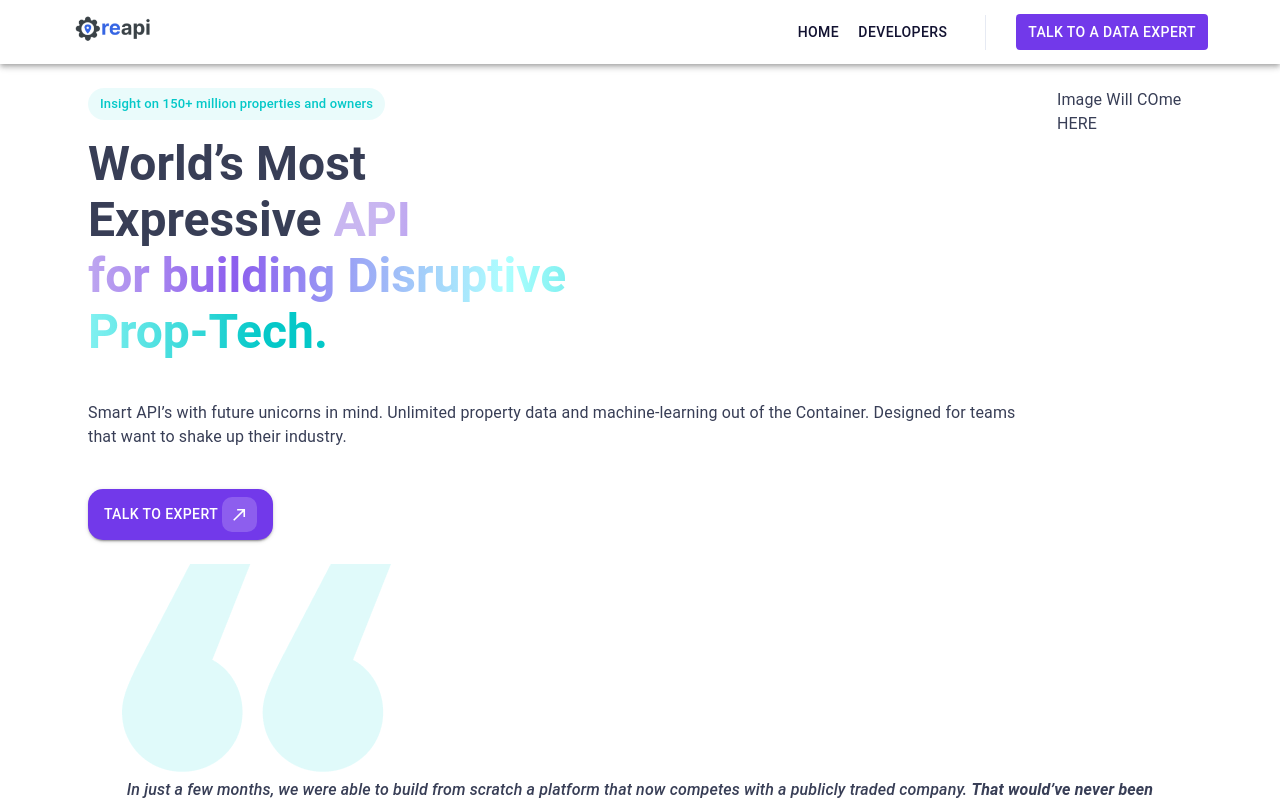
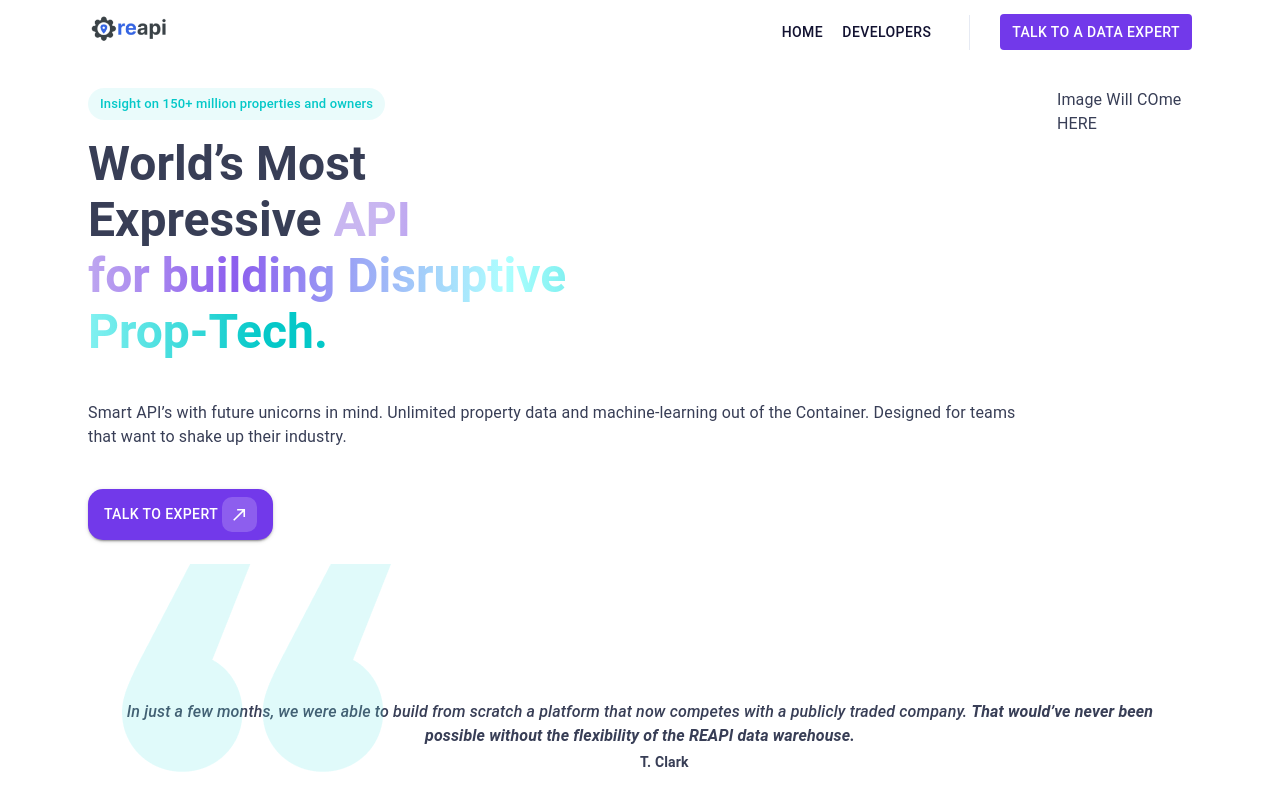
Before and after one commit to Manish-Mittal01/dummy_UI_design, a React (Create React App) app: page / in a window 1280 px wide. Shown: the top 800 px of the page. Built offline with nearby package versions, Linux system fonts and the light colour scheme; the HTML template or start-up script is replaced by a standard one.

Commit message:
custom css changes: header and section below hero section

```diff
--- a/src/comps/header/index.js
+++ b/src/comps/header/index.js
@@ -16,6 +16,7 @@ import Button from "@mui/material/Button";
 
 import { BrandLogo } from "../../assets";
 import { THEME_COLORS } from "../../lib/colors";
+import { Container } from "@mui/material";
 
 const drawerWidth = 240;
 const navItems = ["Home", "Developers"];
@@ -50,9 +51,9 @@ function Header(props) {
     window !== undefined ? () => window().document.body : undefined;
 
   return (
-    <Box sx={{ display: "flex" }}>
+    <Container sx={{ display: "flex" }}>
       <CssBaseline />
-      <AppBar component="nav" color="transparent" position="static" sx={{px:{xs:"none",sm:"3rem"},mb:3}} >
+      <AppBar component="nav" color="transparent" position="static" sx={{ px: { xs: "none", }, mb: 3, boxShadow: 'none' }} >
         <Toolbar>
           <IconButton
             color="inherit"
@@ -86,7 +87,7 @@ function Header(props) {
               sx={{
                 color: THEME_COLORS.WHITE,
                 backgroundColor: THEME_COLORS.PRIMARY,
-                px:".75rem"
+                px: ".75rem"
               }}
             >
               Talk to a Data Expert
@@ -114,16 +115,7 @@ function Header(props) {
           {drawer}
         </Drawer>
       </Box>
-      {/* <Box
-        component="main"
-        sx={{ p: 3, height: "50%", backgroundColor: "red" }}
-      >
-        <Toolbar />
-        <Typography>
-          Lorem ipsum dolor sit amet consectetur adipisicing elit.
-        </Typography>
-      </Box> */}
-      </Box>
+    </Container>
   );
 }
 
--- a/src/screens/Home/index.jsx
+++ b/src/screens/Home/index.jsx
@@ -38,7 +38,8 @@ export const Home = () => {
         sx={{
           width: "90%",
           position: "relative",
-          height: "65vh",
+          height: "25vh",
+          minHeight:"208px",
           m: "auto",
           my: 3,
         }}
@@ -58,6 +59,8 @@ export const Home = () => {
           fontStyle={"italic"}
           // fontSize={"30px"}
           mb={3}
+          position={"absolute"}
+          bottom={0}
         >
           In just a few months, we were able to build from scratch a platform
           that now competes with a publicly traded company.{" "}
@@ -70,6 +73,9 @@ export const Home = () => {
           variant="body2"
           textAlign={"center"}
           fontWeight={600}
+          position={"absolute"}
+          bottom={0}
+          left={"50%"}
           // fontSize={"25px"}
         >
           T. Clark
```
